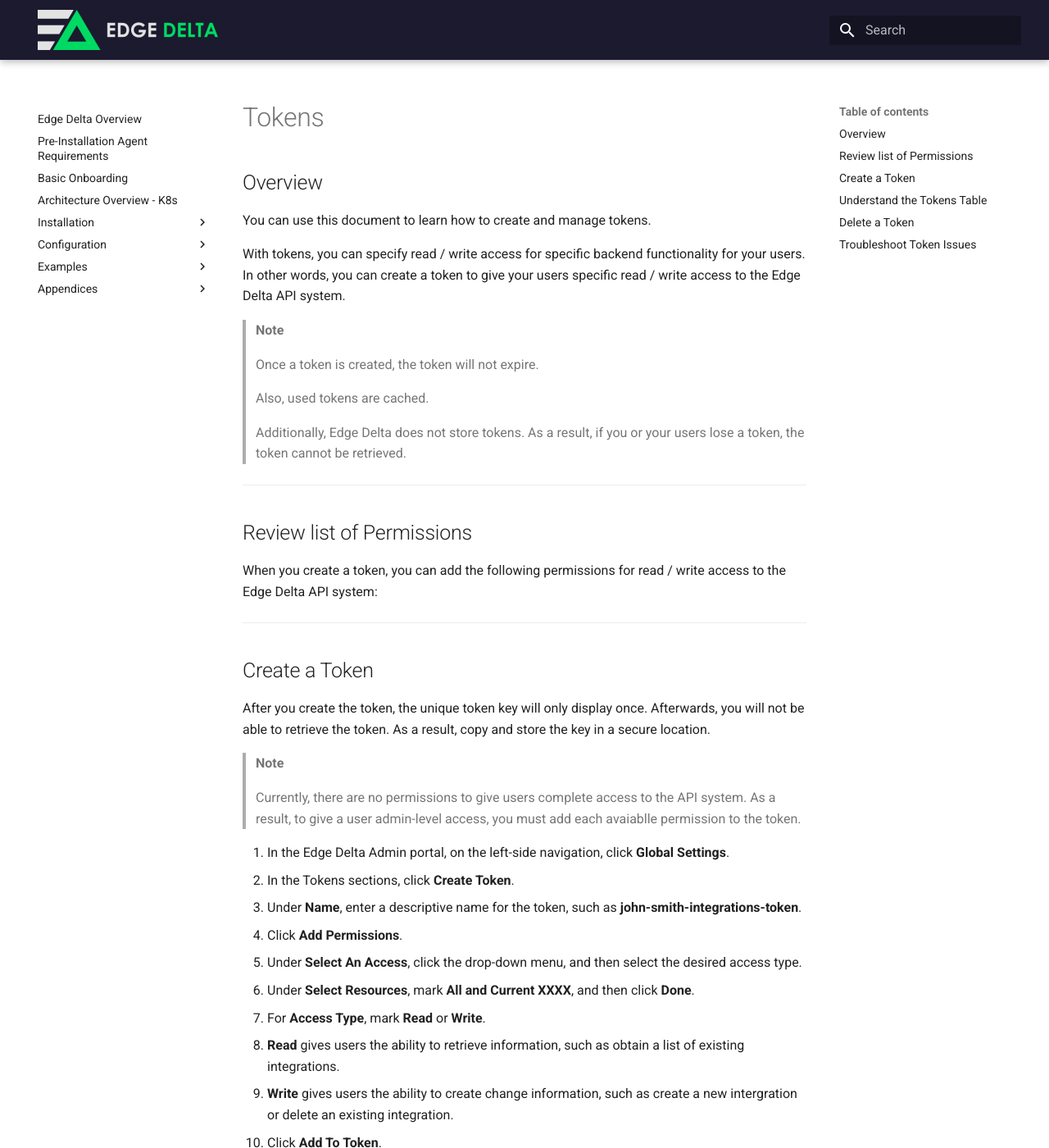
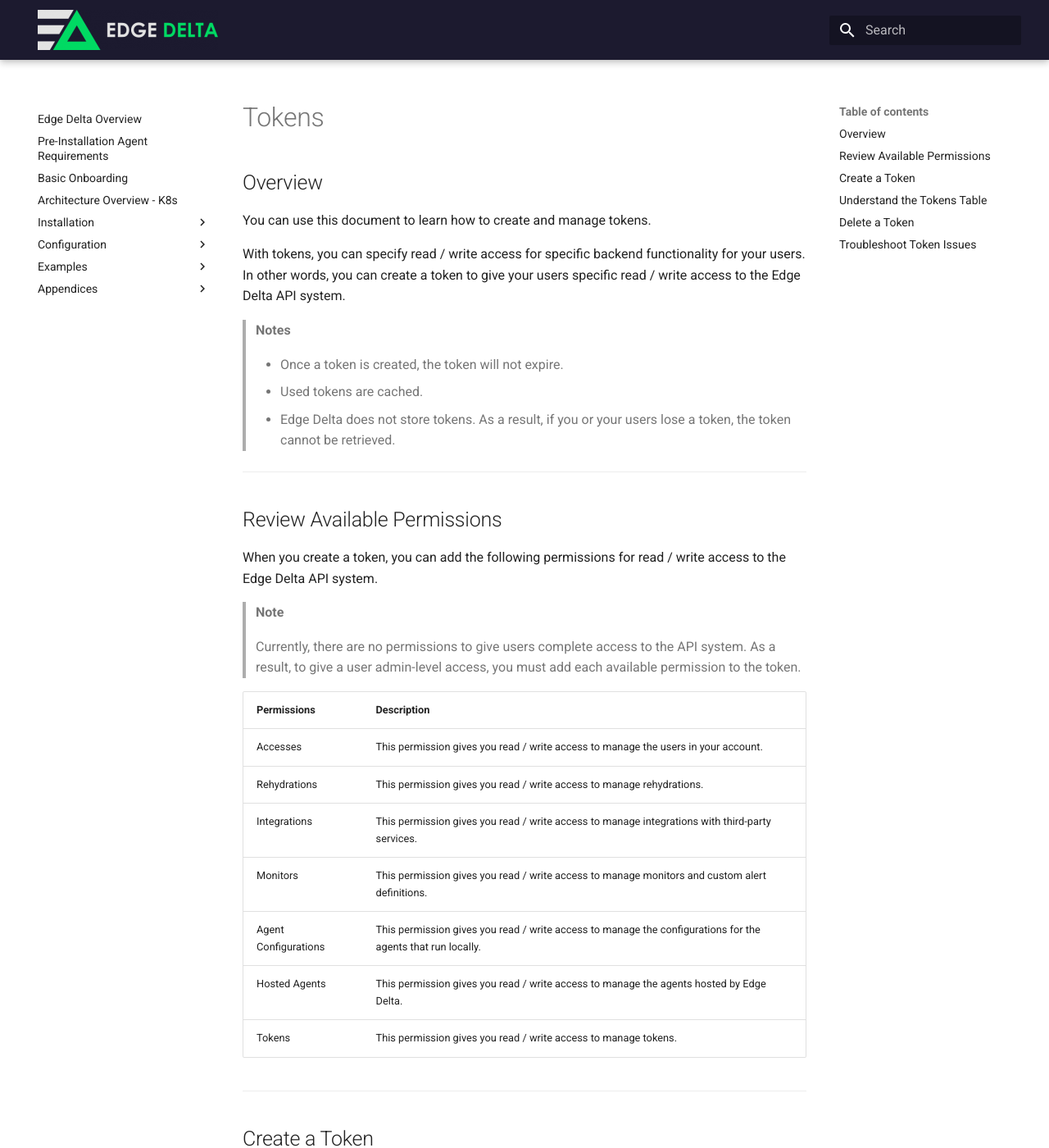
Before and after one commit to edgedelta/docs, an MkDocs documentation site: the page built from docs/appendices/tokens.md, in a window 1280 px wide and 1400 px high. Shown: the whole window at 82% size. Built offline with MkDocs 1.6.1 and Material for MkDocs 9.7.7, drawn with Linux system fonts in a browser that asks for light colours; some of the changed text lies outside the part shown.

Commit message:
Update tokens.md

```diff
--- a/docs/appendices/tokens.md
+++ b/docs/appendices/tokens.md
@@ -4,19 +4,31 @@ You can use this document to learn how to create and manage tokens.
 
 With tokens, you can specify read / write access for specific backend functionality for your users. In other words, you can create a token to give your users specific read / write access to the Edge Delta API system.
 
-> **Note**
+> **Notes**
 >
-> Once a token is created, the token will not expire.
-> <p>Also, used tokens are cached.
-> <p>Additionally, Edge Delta does not store tokens. As a result, if you or your users lose a token, the token cannot be retrieved.
+> - Once a token is created, the token will not expire.
+> - Used tokens are cached.
+> - Edge Delta does not store tokens. As a result, if you or your users lose a token, the token cannot be retrieved.
 
 ***
 
-## Review list of Permissions
+## Review Available Permissions
 
-When you create a token, you can add the following permissions for read / write access to the Edge Delta API system:
+When you create a token, you can add the following permissions for read / write access to the Edge Delta API system.
 
+> **Note**
+>
+> Currently, there are no permissions to give users complete access to the API system. As a result, to give a user admin-level access, you must add each available permission to the token.
 
+| Permissions          | Description                                                                                                         |
+|----------------------|---------------------------------------------------------------------------------------------------------------------|
+| Accesses             | This permission gives you read / write access to manage the users in your account.                                  |
+| Rehydrations         | This permission gives you read / write access to manage rehydrations.                                               |
+| Integrations         | This permission gives you read / write access to manage integrations with third-party services.                     |
+| Monitors             | This permission gives you read / write access to manage monitors and custom alert definitions.                      |
+| Agent Configurations | This permission gives you read / write access to manage the configurations for the agents that run locally.         |
+| Hosted Agents        | This permission gives you read / write access to manage the agents hosted by Edge Delta.                            |
+| Tokens               | This permission gives you read / write access to manage tokens.                                                     |
 
 
 ***
@@ -25,10 +37,6 @@ When you create a token, you can add the following permissions for read / write
 
 After you create the token, the unique token key will only display once. Afterwards, you will not be able to retrieve the token. As a result, copy and store the key in a secure location.
 
-> **Note**
->
-> Currently, there are no permissions to give users complete access to the API system. As a result, to give a user admin-level access, you must add each avaiablle permission to the token.
-
 1. In the Edge Delta Admin portal, on the left-side navigation, click **Global Settings**.
 2. In the Tokens sections, click  **Create Token**.
 3. Under **Name**, enter a descriptive name for the token, such as **john-smith-integrations-token**.
@@ -36,8 +44,8 @@ After you create the token, the unique token key will only display once. Afterwa
 5. Under **Select An Access**, click the drop-down menu, and then select the desired access type.
 6. Under **Select Resources**, mark **All and Current XXXX**, and then click **Done**.
 7. For **Access Type**, mark **Read** or **Write**.
-  - **Read** gives users the ability to retrieve information, such as obtain a list of existing integrations.
-  - **Write** gives users the ability to create change information, such as create a new intergration or delete an existing integration.
+  - **Read** gives users the ability to view resource information, such as obtain a list of existing integrations.
+  - **Write** gives users the ability to create, edit, and remove resources, such as create a new intergration or delete an existing monitor.
 8. Click **Add To Token**.
 9. (Optional) You can add multiple permissions to a token. Repeat steps 5 - 8.
 10. Click **Token Details**.
@@ -67,7 +75,7 @@ Review the following table to understand the information listed in the **Tokens*
 
 1. In the Edge Delta Admin portal, on the left-side navigation, click **Global Settings**.
 2. Navigate to **Tokens**.
-3. Under Actions, click the trash icon for the corresponding token.
+3. Under **Actions**, click the trash icon for the corresponding token.
 4. Click **Yes** to confirm your action.
   - The table will refresh and remove the deleted token.
 
```
